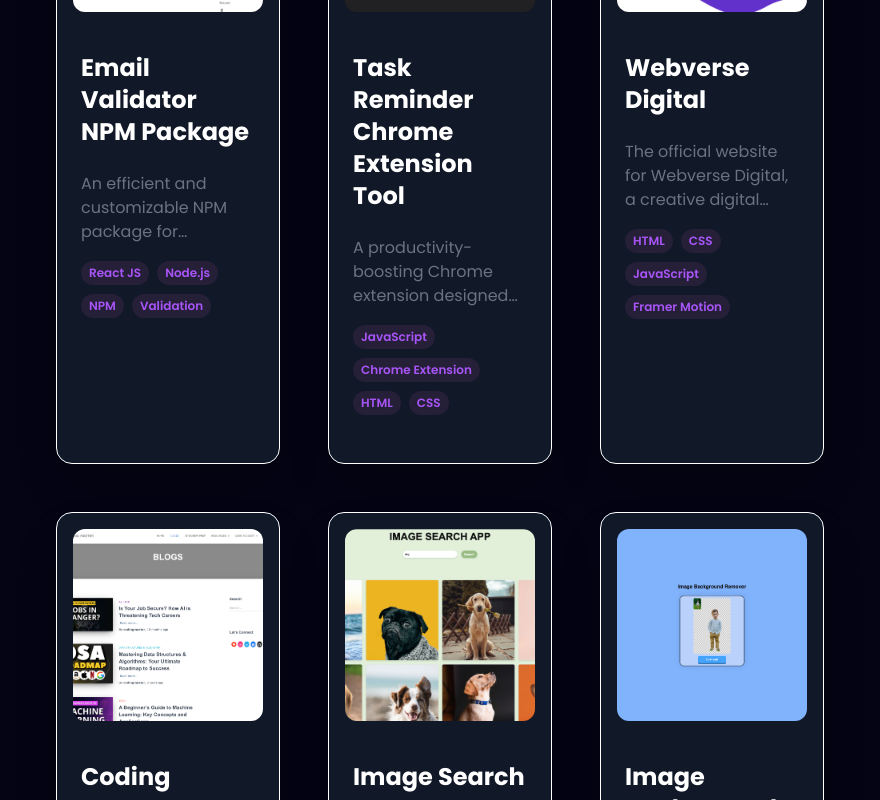
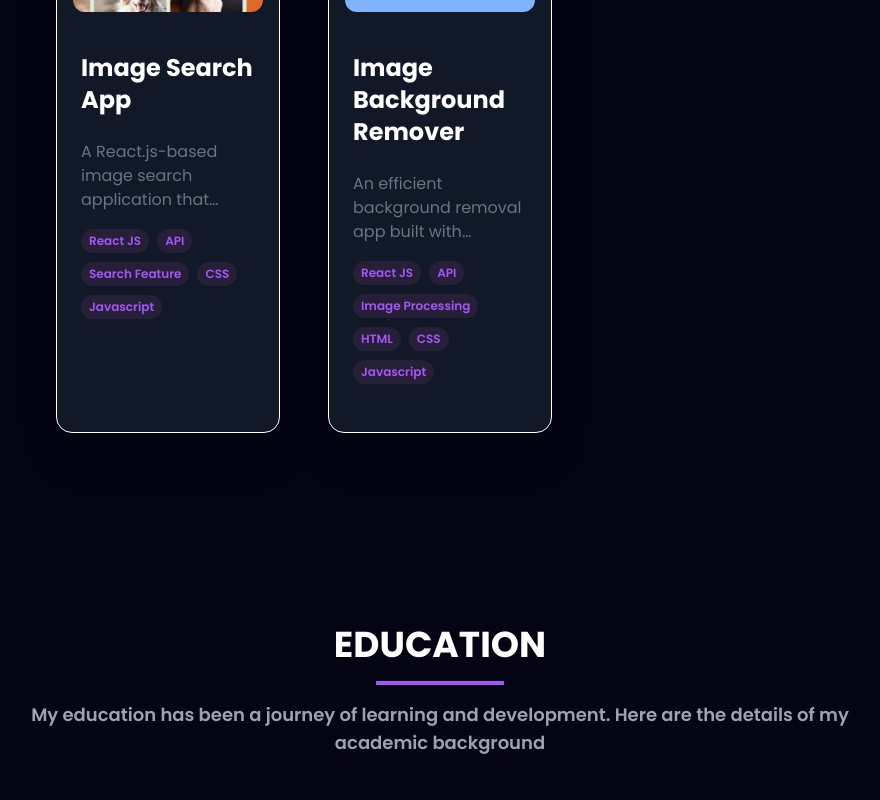
Before and after one commit to rakshith0110/rakshith-pr-protfolio, a React (Vite) app: page / in a window 1280 px wide. Shown: the part 4520-5320 px from the top of the page, without its empty margins (200-1080 px from the left). Built offline with nearby package versions, Linux system fonts and the light colour scheme.

Commit message:
Projects pending

```diff
--- a/src/constants.js
+++ b/src/constants.js
@@ -197,46 +197,6 @@ export const SkillsInfo = [
     },
     {
       id: 3,
-      title: "Email Validator NPM Package",
-      description:
-        "An efficient and customizable NPM package for validating email addresses. Built using React.js and Node.js, it provides robust validation features to help developers ensure that email inputs meet required formats and standards.",
-      image: npmLogo,
-      tags: ["React JS", "Node.js", "NPM", "Validation"],
-      github: "https://github.com/codingmastr/cmtk-email-validator",
-      webapp: "https://www.npmjs.com/package/cmtk-email-validator",
-    },
-    {
-      id: 4,
-      title: "Task Reminder Chrome Extension Tool",
-      description:
-        "A productivity-boosting Chrome extension designed to help users manage and remember their daily tasks. Built using JavaScript, it offers a simple interface with reminders and task notifications to keep users on track.",
-      image: taskremLogo,
-      tags: ["JavaScript", "Chrome Extension", "HTML", "CSS"],
-      github: "https://github.com/codingmastr/Task-Reminder-Tool",
-      webapp: "chrome://extensions/?id=kngheeibjnnidhfoomkpnbeghackheci",
-    },
-    {
-      id: 5,
-      title: "Webverse Digital",
-      description:
-        "The official website for Webverse Digital, a creative digital marketing agency. Built using HTML, CSS, and JavaScript, it features visually appealing animations and a clean design to showcase the agency's services.",
-      image: webverLogo,
-      tags: ["HTML", "CSS", "JavaScript", "Framer Motion"],
-      github: "https://github.com/codingmastr/Webverse-Digital",
-      webapp: "https://webversedigital.com/",
-    },
-    {
-      id: 6,
-      title: "Coding Master",
-      description:
-        "An ed-tech platform where users can access tech and coding-related blogs, notes, interview questions, e-books, and premium content with payment integration. Built with full-stack technologies for a seamless learning experience.",
-      image: cmLogo,
-      tags: ["React JS", "Node.js", "MongoDB", "Express", "Payment Integration"],
-      github: "https://codingmasterweb.in/",
-      webapp: "https://codingmasterweb.in/",
-    },
-    {
-      id: 7,
       title: "Image Search App",
       description:
         "A React.js-based image search application that allows users to search and download high-quality images from the web. Built using external APIs to ensure a vast library of results for various queries.",
@@ -246,7 +206,7 @@ export const SkillsInfo = [
       webapp: "https://imagsearch.netlify.app/",
     },
     {
-      id: 8,
+      id: 4,
       title: "Image Background Remover",
       description:
         "An efficient background removal app built with React.js and API integration. Users can upload any image, remove the background, and download the transparent version for further use.",
```
Also changed, not shown: 1 other file (tests, documents, lock files or other folders).
